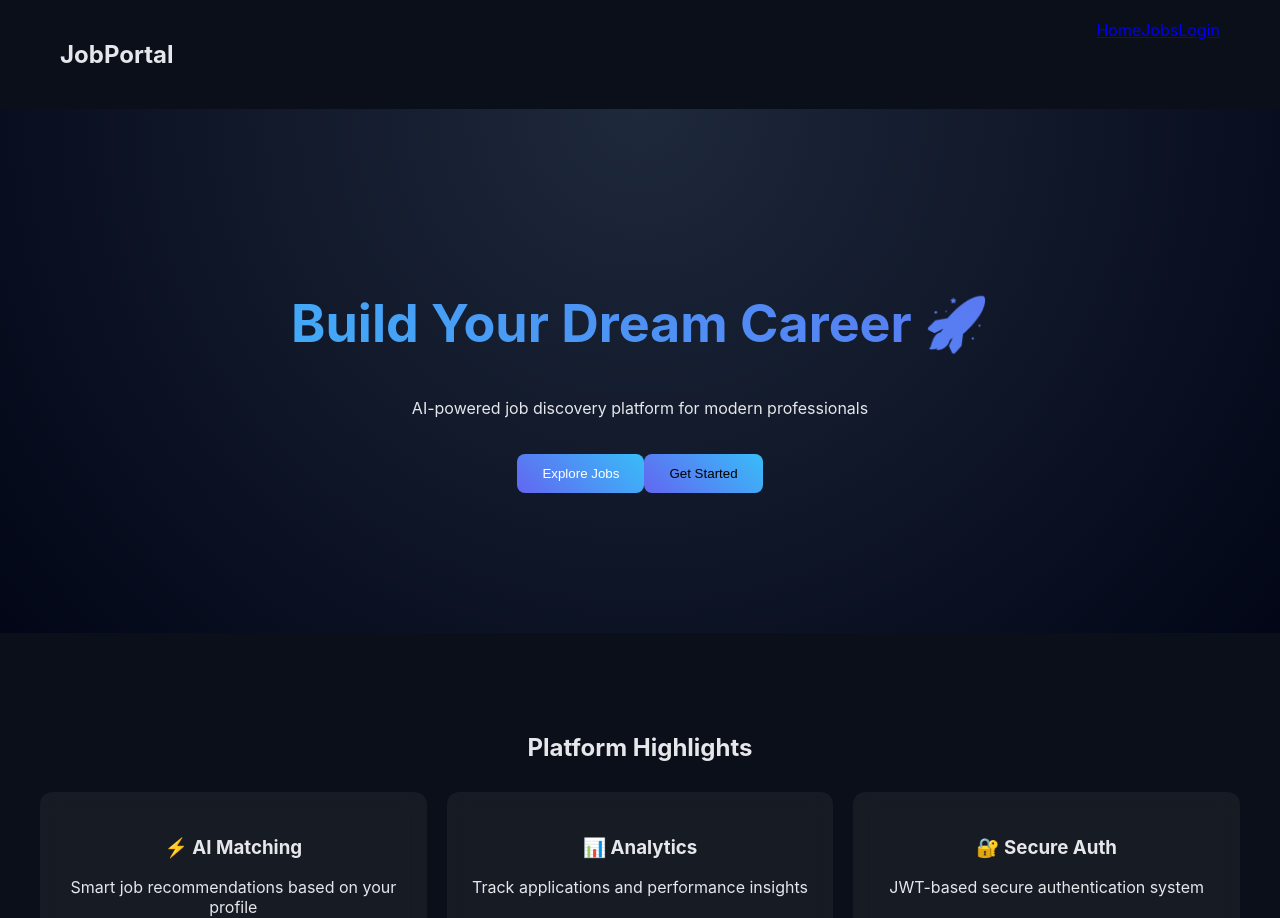
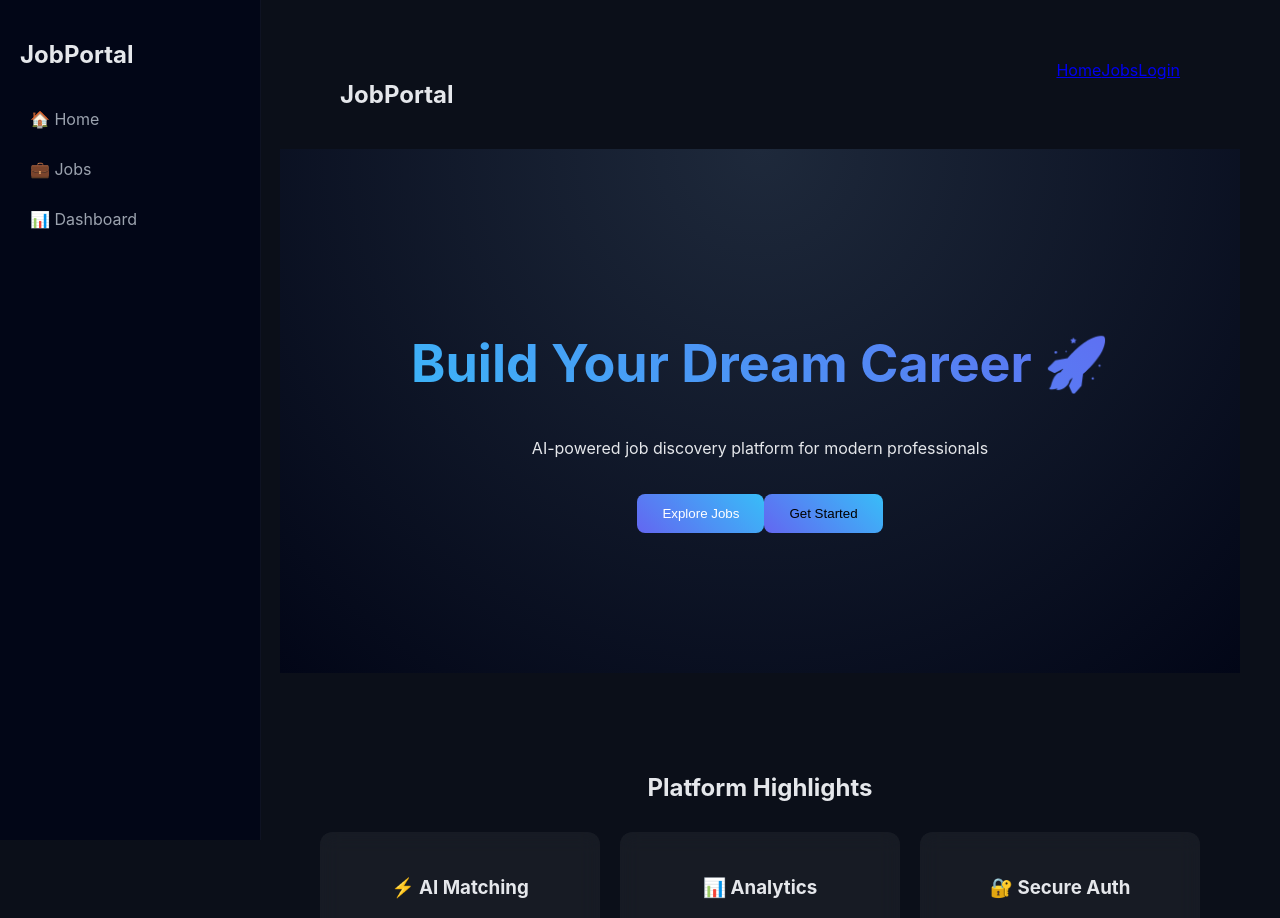
Before and after one commit to tusharbisen01/Job-Listing-Portal-app, a React (Vite) app in the folder Frontend/: page / in a window 1280 px wide. Shown: the top 918 px of the page. Built offline with nearby package versions, Linux system fonts and the light colour scheme.

Commit message:
Update App.jsx

```diff
--- a/Frontend/src/App.jsx
+++ b/Frontend/src/App.jsx
@@ -1,21 +1,22 @@
-import React from "react";
 import { BrowserRouter, Routes, Route } from "react-router-dom";
+import Layout from "./components/Layout";
+
 import Home from "./pages/Home";
 import Login from "./pages/Login";
 import Jobs from "./pages/Jobs";
 import Dashboard from "./pages/Dashboard";
 
-function App() {
+export default function App() {
   return (
     <BrowserRouter>
-      <Routes>
-        <Route path="/" element={<Home />} />
-        <Route path="/login" element={<Login />} />
-        <Route path="/jobs" element={<Jobs />} />
-        <Route path="/dashboard" element={<Dashboard />} />
-      </Routes>
+      <Layout>
+        <Routes>
+          <Route path="/" element={<Home />} />
+          <Route path="/jobs" element={<Jobs />} />
+          <Route path="/dashboard" element={<Dashboard />} />
+          <Route path="/login" element={<Login />} />
+        </Routes>
+      </Layout>
     </BrowserRouter>
   );
 }
-
-export default App;
```
